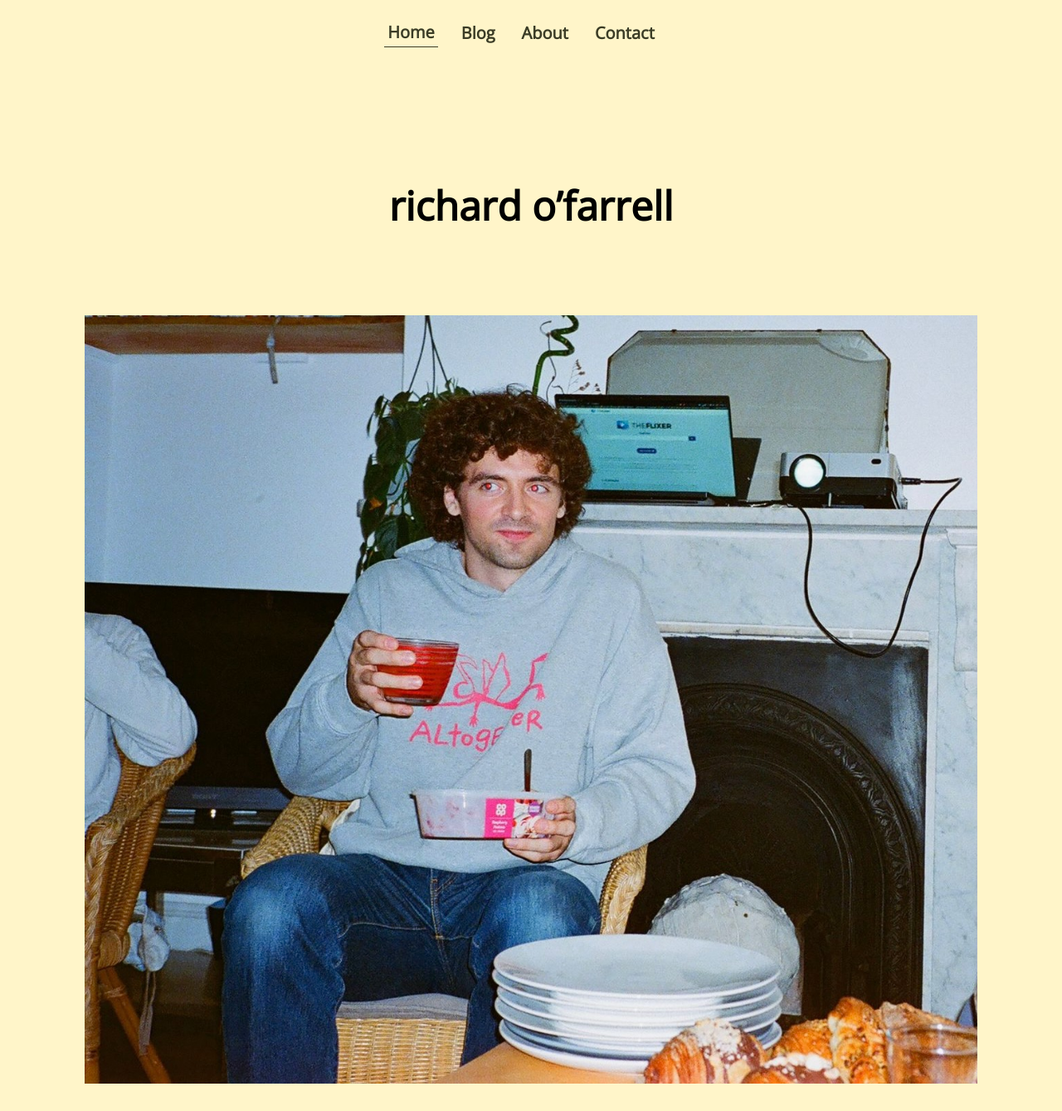
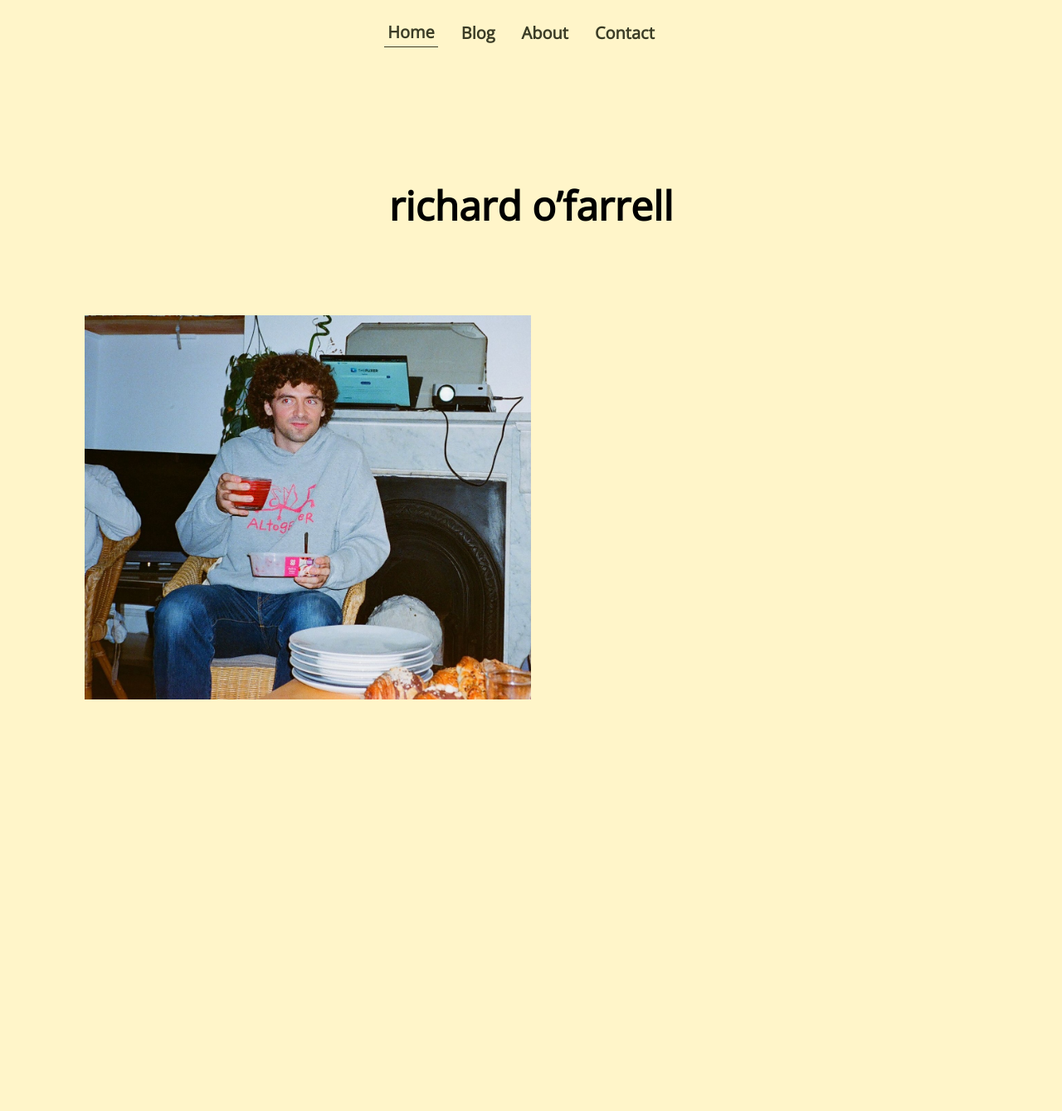
Before and after one commit to richardofarrell/richardofarrell.github.io, a Jekyll site: the page built from index.md, in a window 1280 px wide. Shown: the whole page at 83% size. Built offline with Jekyll 4.4.1, drawn with Linux system fonts in a browser that asks for light colours; after the commit the page ends 916 px from its top, so only the background shows below that.

Commit message:
Update index.md

```diff
--- a/index.md
+++ b/index.md
@@ -8,4 +8,4 @@ layout: default
 <br>
 <br>
 <!-- Add your image here -->
-<img src="profile.jpeg" alt="Me enjoying ice cream and aperol" style="max-width: 100%; height: auto;">
+<img src="profile.jpeg" alt="Me enjoying ice cream and aperol" style="max-width: 50%; height: auto;">
```
